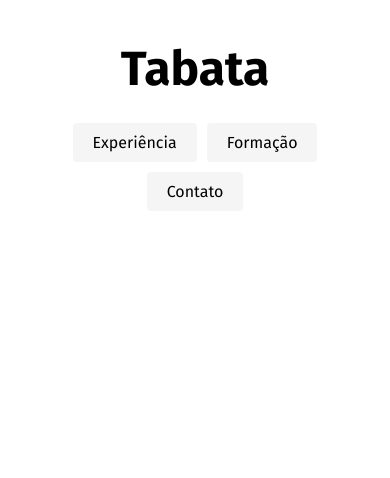
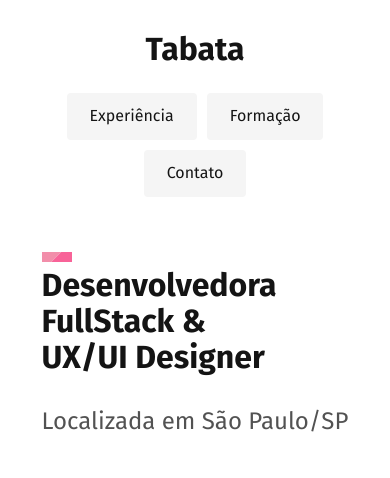
Before and after one commit to TabataSouto/portfolio-origamid, a plain HTML site: page index.html in a window 390 px wide. Drawn offline with Linux system fonts and the light colour scheme.

Commit message:
refactor: responsividade introdução

```diff
--- /dev/null
+++ b/css/global.css
@@ -0,0 +1,19 @@
+* {
+  margin: 0px;
+  padding: 0px;
+  font-family: "Fira Sans", Arial, sans-serif;
+  color: #141414;
+}
+
+ul {
+  list-style: none;
+}
+
+a {
+  text-decoration: none;
+}
+
+img {
+  max-width: 100%;
+  display: block;
+}
--- /dev/null
+++ b/css/header.css
@@ -0,0 +1,51 @@
+.header {
+  max-width: 1200px;
+  display: flex;
+  justify-content: space-between;
+  flex-wrap: wrap;
+  margin: 0 auto;
+  padding: 40px 20px;
+  align-items: center;
+}
+
+
+.header-menu {
+  display: flex;
+  flex-wrap: wrap;
+  gap:10px;
+  justify-content: center;
+}
+
+.header-menu a {
+  font-size: 1.125rem;
+  color: #141414;
+  line-height: 1.3;
+  padding: 10px 20px;
+  display: block;
+}
+
+@media (max-width: 800px) {
+  .header {
+    flex-direction: column;
+    gap: 25px;
+    padding: 30px;
+  }
+
+  .header-menu a {
+    background: #f5f5f5;
+    border-radius: 4px;
+    padding: 10px 20px;
+    cursor: pointer;
+    border: 3px solid transparent;
+    transition: 0.3s;
+  }
+
+  .header-menu a:hover {
+    background: transparent;
+    border-color: #f5f5f5;
+  }
+
+  .header-menu li a {
+    font-size: 1rem;
+  }
+}
--- /dev/null
+++ b/css/introduction.css
@@ -0,0 +1,69 @@
+.introduction {
+  max-width: 1200px;
+  padding: 40px 20px;
+  margin: 0 auto;
+  display: grid;
+  grid-template-columns: 1fr 2fr;
+  gap: 100px;
+  align-items: center;
+}
+
+.introduction h1 {
+  font-size: 4.6rem;
+  line-height: 1.125;
+  margin-bottom: 2rem;
+  position: relative;
+}
+
+.introduction h1::before {
+  content: "";
+  display: block;
+  width: 130px;
+  height: 100px;
+  background: url('../img/detail.svg') no-repeat center;
+  position: absolute;
+  top: -15px;
+  left: -40px;
+  z-index: -1;
+}
+
+.introduction p {
+  font-size: 1.5rem;
+  color: #525252;
+}
+
+@media (max-width: 1000px) {
+  .introduction {
+    grid-template-columns: 1fr 1.5fr;
+  }
+  .introduction h1 {
+    font-size: 3rem;
+  }
+}
+
+@media (max-width: 800px) {
+  .introduction {
+    grid-template-columns: 1fr 1.3fr;
+    gap: 40px;
+  }
+  .introduction h1 {
+    font-size: 2rem;
+  }
+
+  .introduction h1::before {
+    width: 30px;
+    height: 10px;
+    left: 0px;
+  }
+}
+
+@media (max-width: 450px) {
+  .introduction {
+    grid-template-columns: 1fr;
+    justify-items: center;
+  }
+
+  .introduction img {
+    display: none;
+  }
+}
--- a/css/style.css
+++ b/css/style.css
@@ -1,122 +1,4 @@
+@import 'global.css';
+@import 'header.css';
+@import 'introduction.css';
 @import url('https://fonts.googleapis.com/css2?family=Fira+Sans:ital,wght@0,100;0,200;0,300;0,400;0,500;0,600;0,700;0,800;0,900;1,100;1,200;1,300;1,400;1,500;1,600;1,700;1,800;1,900&display=swap');
-
-* {
-  margin: 0px;
-  padding: 0px;
-  font-family: "Fira Sans", sans-serif;
-}
-
-ul {
-  list-style: none;
-}
-
-a {
-  text-decoration: none;
-}
-
-/* ESTILIZAÇÃO CABEÇALHO */
-.header {
-  /* background: antiquewhite; */
-  max-width: 1200px;
-  margin: 0 auto;
-  padding: 40px 20px;
-  display: flex;
-  justify-content: space-between;
-  align-items: center;
-}
-
-.header h3 {
-  font-size: 3rem;
-  font-weight: bold;
-}
-
-.header-menu {
-  display: flex;
-  gap: 0 40px;
-}
-
-.header-menu a {
-  font-size: 1.125rem;
-  color: #000;
-}
-
-/* ESTILIZAÇÃO TITULO */
-img {
-  max-width: 50%;
-  display: block;
-}
-
-.title {
-  /* display: grid; */
-  /* grid-template-columns: 1fr 1.2fr; */
-  /* margin-top: 5rem; */
-}
-
-.infos {
-  /* position: relative; */
-  /* padding: 40px; */
-}
-
-.infos h1 {
-  /* font-size: 4.5rem; */
-  /* word-wrap: break-word; */
-  /* max-width: 530px; */
-}
-
-.infos p {
-  /* font-size: 1.125rem; */
-  /* color: #525252; */
-  /* margin-top: 1.625rem; */
-}
-
-.infos img {
-  /* position: absolute; */
-  /* top: 28px; */
-  /* left: -5px; */
-  /* z-index: -1; */
-}
-
-.picture img {
-  /* object-fit: cover; */
-  /* max-width: 360px; */
-  /* margin: auto; */
-}
-
-
-/* ESTILIZAÇÃO MOBILE */
-@media (max-width: 800px) {
-  .header {
-    flex-direction: column;
-    /* justify-content: center; */
-    gap: 25px;
-  }
-
-  .header-menu {
-    flex-wrap: wrap;
-    gap: 10px;
-    justify-content: center;
-  }
-
-  .header-menu li {
-    background: #f5f5f5;
-    border-radius: 4px;
-    padding: 10px 20px;
-    cursor: pointer;
-    /* border: 3px solid transparent;
-    transition: 0.5s; */
-  }
-
-
-  .header ul li:hover {
-    /* background: transparent;
-    border: 3px solid #f5f5f5; */
-  }
-
-  .header-menu ul {
-    /* gap: 0 10px; */
-  }
-
-  .header-menu li a {
-    font-size: 1rem;
-  }
-}
--- a/index.html
+++ b/index.html
@@ -11,7 +11,7 @@
 
 <body>
   <header class="header">
-    <h3>Tabata</h3>
+    <h1>Tabata</h1>
     <nav>
       <ul class="header-menu">
         <li><a href="#experiencia">Experiência</a></li>
@@ -21,16 +21,14 @@
     </nav>
   </header>
 
-  <!-- <section class="title">
-    <div class="picture">
-      <img src="img/avatar.svg" alt="foto">
-    </div>
-    <div class="infos">
-      <img src="img/detail.svg" alt="">
-      <h1>Desenvolvedora FullStack & UX/UI Designer</h1>
+  <main class="introduction">
+    <img src="img/avatar.svg" alt="Foto Tabata">
+    <div>
+      <!-- <img src="img/detail.svg" alt=""> -->
+      <h1>Desenvolvedora<br> FullStack &<br> UX/UI Designer</h1>
       <p>Localizada em São Paulo/SP</p>
     </div>
-  </section> -->
+  </main>
 
   <!-- <section id="experiencia" class="experience">
     <h2 class="subtitle">Experiência</h2>
```
